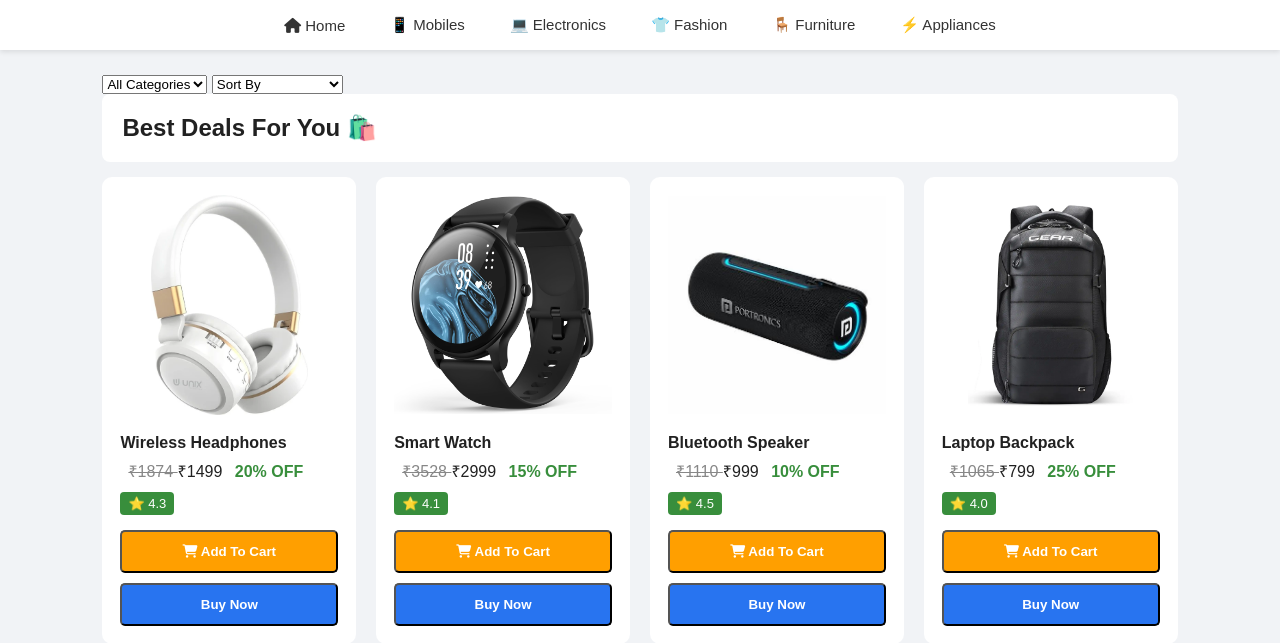
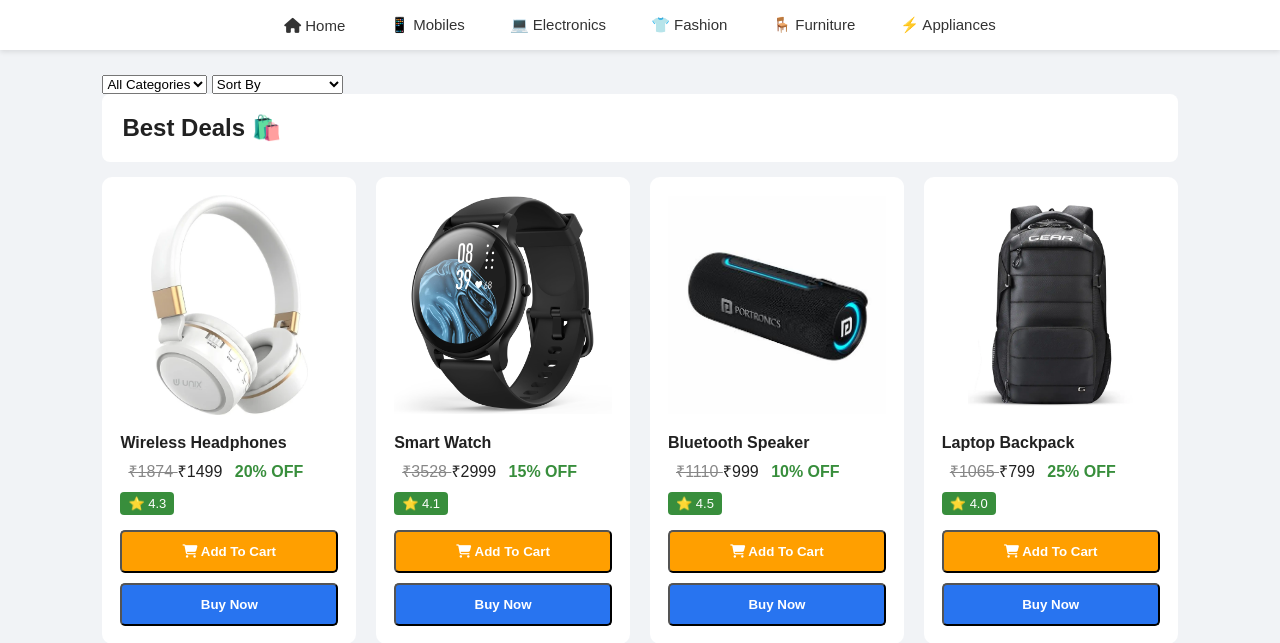
Before and after one commit to Jeevaraj1602/flipcart, a Flask app: page / in a window 1280 px wide. Shown: the part 70-713 px from the top of the page. Run offline with Flask 3, Linux system fonts and the light colour scheme.

Commit message:
Changed best deals

```diff
--- a/templates/home.html
+++ b/templates/home.html
@@ -147,7 +147,7 @@ href="{{ url_for('static', filename='css/home.css') }}">
 
     <h2>
 
-        Best Deals For You 🛍️
+        Best Deals 🛍️
 
     </h2>
 
```
